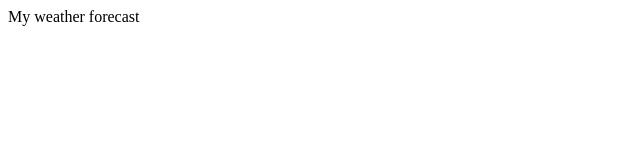
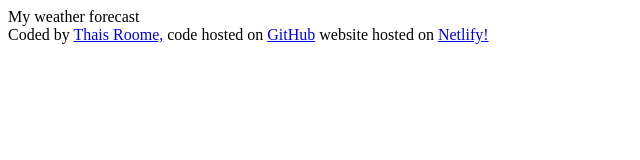
Before and after one commit to thais-roome/meteo-forecast, a plain HTML site: page index.html in a window 1280 px wide. Shown: the whole page, without its empty margins (0-640 px from the left). Drawn offline with Linux system fonts and the light colour scheme.

Commit message:
Added links to footer

```diff
--- a/index.html
+++ b/index.html
@@ -7,5 +7,15 @@
   </head>
   <body>
     <header>My weather forecast</header>
+    <footer>
+      Coded by <a href="https://github.com/thais-roome">Thais Roome,</a> code
+      hosted on
+      <a href="https://github.com/thais-roome/meteo-forecast">GitHub</a> website
+      hosted on
+      <a
+        href="https://app.netlify.com/sites/meteo-forecast-weatherapp/configuration/general"
+        >Netlify!</a
+      >
+    </footer>
   </body>
 </html>
```
